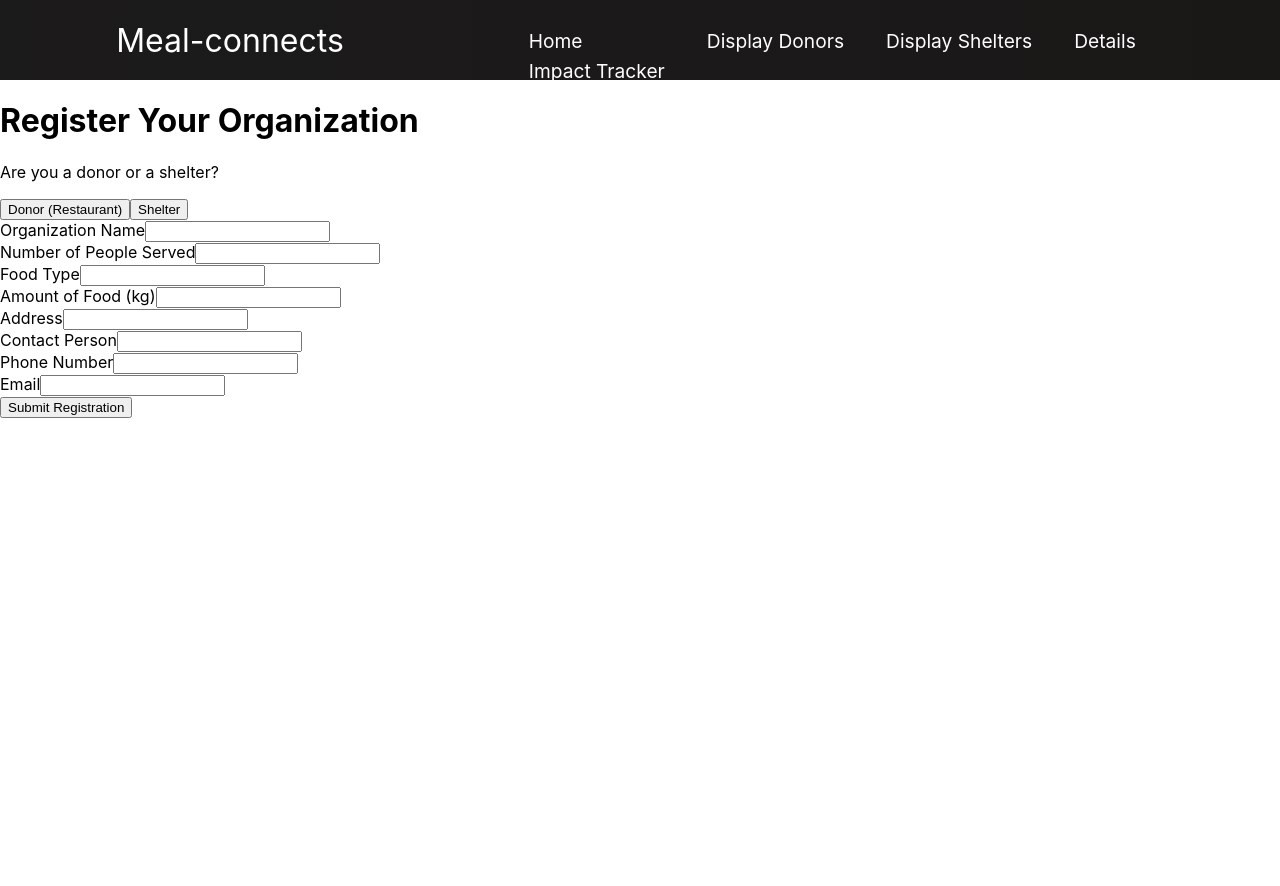
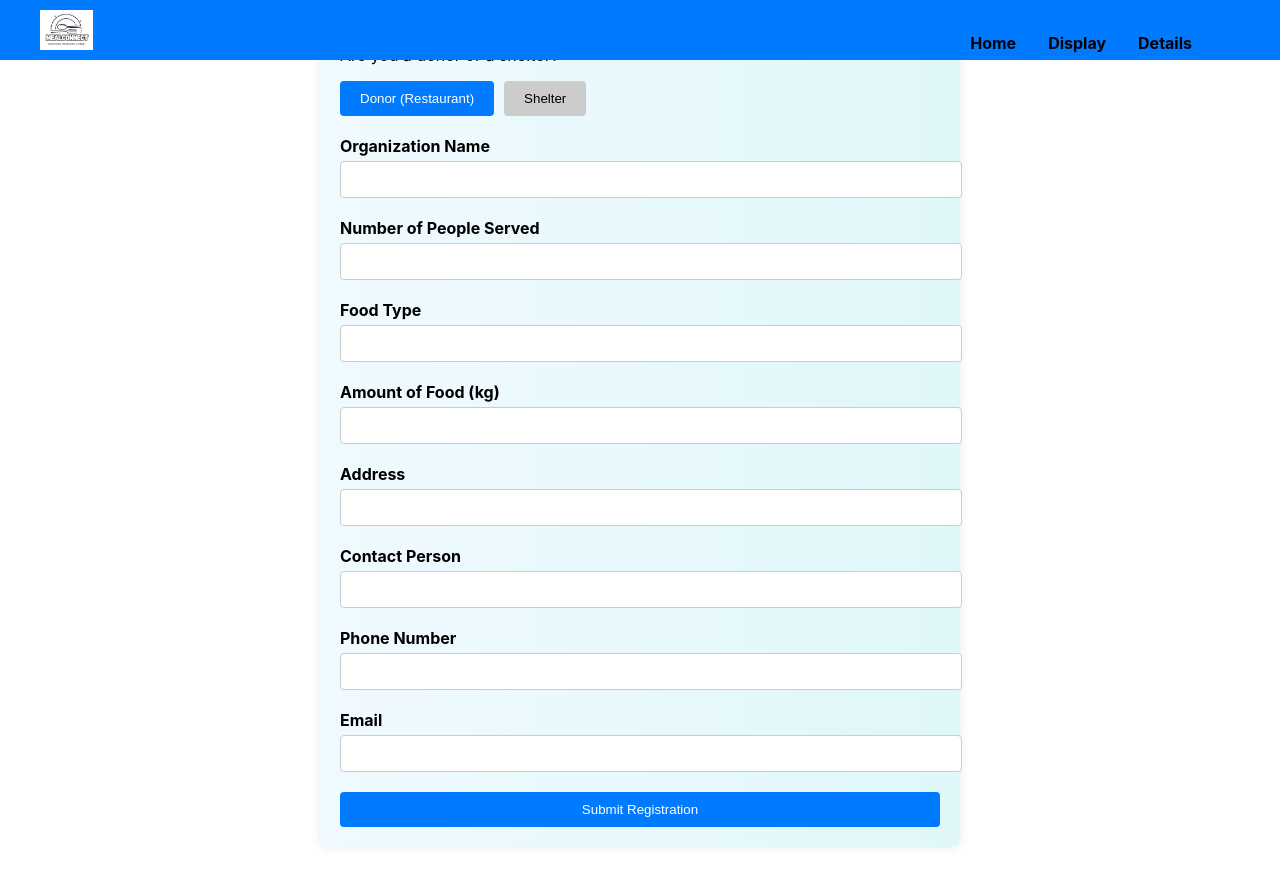
Before and after one commit to Sachuman/Meal-connects, a React (Create React App) app in the folder meal-connects-client/: page /details in a window 1280 px wide. Both pictures are taken after a click on the button "Donor (Restaurant)". Shown: the top 886 px of the page. Before the commit the page ends 800 px from the top, so only its background shows below. Built offline with nearby package versions, Linux system fonts and the light colour scheme.

Commit message:
new changes

```diff
--- /dev/null
+++ b/meal-connects-client/src/components/Details.css
@@ -0,0 +1,72 @@
+.backround{
+    background: white;
+    display: flex;
+    justify-content: center; /* Horizontally center */
+    align-items: center; /* Vertically center */
+    min-height: 100vh; /* Full height of the viewport */
+    background-color: white; /* Or any background you prefer */
+    position: relative;
+}
+.form-container {
+    max-width: 600px;
+    padding: 20px;
+    background: linear-gradient(to right, #f0faff, #e0f7fa);
+    border-radius: 8px;
+    box-shadow: 0 0 10px rgba(0, 0, 0, 0.1);
+    width: 100%; /* Ensure it doesn't exceed the viewport on smaller screens */
+    transform: translateY(-100px); /* Move up by 20px */
+  }
+
+  .form-wrapper h1 {
+    font-size: 24px;
+    margin-bottom: 20px;
+  }
+
+  .role-selection {
+    margin-bottom: 20px;
+  }
+
+  .role-button {
+    padding: 10px 20px;
+    margin-right: 10px;
+    border: none;
+    background-color: #ccc;
+    cursor: pointer;
+    border-radius: 4px;
+  }
+
+  .role-button.selected {
+    background-color: #007bff;
+    color: #fff;
+  }
+
+  .form-group {
+    margin-bottom: 20px;
+  }
+
+  .form-group label {
+    display: block;
+    font-weight: bold;
+    margin-bottom: 5px;
+  }
+
+  .form-group input {
+    width: 100%;
+    padding: 10px;
+    border: 1px solid #ccc;
+    border-radius: 4px;
+  }
+
+  .submit-button {
+    width: 100%;
+    padding: 10px;
+    background-color: #007bff;
+    color: #fff;
+    border: none;
+    border-radius: 4px;
+    cursor: pointer;
+  }
+
+  .submit-button:hover {
+    background-color: #0056b3;
+  }
--- a/meal-connects-client/src/components/Details.js
+++ b/meal-connects-client/src/components/Details.js
@@ -1,8 +1,9 @@
 import React, { useState } from 'react';
 import { useNavigate } from 'react-router-dom';
+import './Details.css'; // Import the CSS file
 
 export default function Details() {
-  const [isDonor, setIsDonor] = useState(null); // Track whether they are a donor or taker
+  const [isDonor, setIsDonor] = useState(null); // Track whether they are a donor or shelter
   const [formData, setFormData] = useState({
     orgName: '',
     peopleServed: '',
@@ -66,22 +67,21 @@ export default function Details() {
     }
   };
 
-
   return (
-    <div className="container mx-auto px-4 py-8">
-      <div className="w-full max-w-2xl mx-auto bg-white shadow-md rounded-lg overflow-hidden">
-        <div className="px-6 py-4">
-          <h1 className="text-2xl font-bold mb-2">Register Your Organization</h1>
-          <p className="text-gray-600 mb-4">Are you a donor or a shelter?</p>
-          <div className="mb-4">
+    <div className = "backround">
+    <div className="form-container">
+      <div className="form-wrapper">
+        <h1>Register Your Organization</h1>
+        <p>Are you a donor or a shelter?</p>
+        <div className="role-selection">
           <button
-              className={`mr-4 py-2 px-4 rounded ${isDonor ? 'bg-blue-500 text-white' : 'bg-gray-300'}`}
+            className={`role-button ${isDonor ? 'selected' : ''}`}
             onClick={() => setIsDonor(true)}
           >
             Donor (Restaurant)
           </button>
           <button
-              className={`py-2 px-4 rounded ${!isDonor && isDonor !== null ? 'bg-blue-500 text-white' : 'bg-gray-300'}`}
+            className={`role-button ${!isDonor && isDonor !== null ? 'selected' : ''}`}
             onClick={() => setIsDonor(false)}
           >
             Shelter
@@ -89,11 +89,9 @@ export default function Details() {
         </div>
 
         {isDonor !== null && (
-            <form onSubmit={handleSubmit} className="space-y-4">
-              <div>
-                <label htmlFor="orgName" className="block text-sm font-medium text-gray-700">
-                  Organization Name
-                </label>
+          <form onSubmit={handleSubmit}>
+            <div className="form-group">
+              <label htmlFor="orgName">Organization Name</label>
               <input
                 id="orgName"
                 name="orgName"
@@ -101,14 +99,11 @@ export default function Details() {
                 value={formData.orgName}
                 onChange={handleChange}
                 required
-                  className="mt-1 block w-full rounded-md border-gray-300 shadow-sm"
               />
             </div>
 
-              <div>
-                <label htmlFor="peopleServed" className="block text-sm font-medium text-gray-700">
-                  Number of People Served
-                </label>
+            <div className="form-group">
+              <label htmlFor="peopleServed">Number of People Served</label>
               <input
                 id="peopleServed"
                 name="peopleServed"
@@ -116,45 +111,36 @@ export default function Details() {
                 value={formData.peopleServed}
                 onChange={handleChange}
                 required
-                  className="mt-1 block w-full rounded-md border-gray-300 shadow-sm"
               />
             </div>
 
             {isDonor && (
               <>
-                  <div>
-                    <label htmlFor="foodType" className="block text-sm font-medium text-gray-700">
-                      Food Type
-                    </label>
+                <div className="form-group">
+                  <label htmlFor="foodType">Food Type</label>
                   <input
                     id="foodType"
                     name="foodType"
                     type="text"
                     value={formData.foodType}
                     onChange={handleChange}
-                      className="mt-1 block w-full rounded-md border-gray-300 shadow-sm"
                   />
                 </div>
-                  <div>
-                    <label htmlFor="foodAmount" className="block text-sm font-medium text-gray-700">
-                      Amount of Food (kg)
-                    </label>
+                <div className="form-group">
+                  <label htmlFor="foodAmount">Amount of Food (kg)</label>
                   <input
                     id="foodAmount"
                     name="foodAmount"
                     type="number"
                     value={formData.foodAmount}
                     onChange={handleChange}
-                      className="mt-1 block w-full rounded-md border-gray-300 shadow-sm"
                   />
                 </div>
               </>
             )}
 
-              <div>
-                <label htmlFor="address" className="block text-sm font-medium text-gray-700">
-                  Address
-                </label>
+            <div className="form-group">
+              <label htmlFor="address">Address</label>
               <input
                 id="address"
                 name="address"
@@ -162,14 +148,11 @@ export default function Details() {
                 value={formData.address}
                 onChange={handleChange}
                 required
-                  className="mt-1 block w-full rounded-md border-gray-300 shadow-sm"
               />
             </div>
 
-              <div>
-                <label htmlFor="contactPerson" className="block text-sm font-medium text-gray-700">
-                  Contact Person
-                </label>
+            <div className="form-group">
+              <label htmlFor="contactPerson">Contact Person</label>
               <input
                 id="contactPerson"
                 name="contactPerson"
@@ -177,14 +160,11 @@ export default function Details() {
                 value={formData.contactPerson}
                 onChange={handleChange}
                 required
-                  className="mt-1 block w-full rounded-md border-gray-300 shadow-sm"
               />
             </div>
 
-              <div>
-                <label htmlFor="phoneNumber" className="block text-sm font-medium text-gray-700">
-                  Phone Number
-                </label>
+            <div className="form-group">
+              <label htmlFor="phoneNumber">Phone Number</label>
               <input
                 id="phoneNumber"
                 name="phoneNumber"
@@ -192,14 +172,11 @@ export default function Details() {
                 value={formData.phoneNumber}
                 onChange={handleChange}
                 required
-                  className="mt-1 block w-full rounded-md border-gray-300 shadow-sm"
               />
             </div>
 
-              <div>
-                <label htmlFor="email" className="block text-sm font-medium text-gray-700">
-                  Email
-                </label>
+            <div className="form-group">
+              <label htmlFor="email">Email</label>
               <input
                 id="email"
                 name="email"
@@ -207,14 +184,10 @@ export default function Details() {
                 value={formData.email}
                 onChange={handleChange}
                 required
-                  className="mt-1 block w-full rounded-md border-gray-300 shadow-sm"
               />
             </div>
 
-              <button
-                type="submit"
-                className="w-full bg-blue-500 hover:bg-blue-600 text-white font-bold py-2 px-4 rounded"
-              >
+            <button type="submit" className="submit-button">
               Submit Registration
             </button>
           </form>
--- a/meal-connects-client/src/components/Home.css
+++ b/meal-connects-client/src/components/Home.css
@@ -4,13 +4,13 @@
     justify-content: center;
     align-items: center;
     min-height: 100vh;
-    background: linear-gradient(to right, #f0faff, #e0f7fa);
+
   }
 
   .home-card {
     width: 100%;
     max-width: 600px;
-    background-color: #fff;
+    background: linear-gradient(to right, #f0faff, #e0f7fa);
     box-shadow: 0 4px 8px rgba(0, 0, 0, 0.1);
     border-radius: 10px;
     overflow: hidden;
--- a/meal-connects-client/src/components/Navbar.css
+++ b/meal-connects-client/src/components/Navbar.css
@@ -1,118 +1,117 @@
+/* General Navbar Styling */
 .navbar {
-    background: linear-gradient(90deg, rgb(28, 27, 27) 0%, rgb(26, 23, 23) 100%);
-    height: 80px;
+  background-color: #007bff;
+  height: 60px; /* Reduced height */
   display: flex;
   justify-content: center;
   align-items: center;
-    font-size: 1.2rem;
+  font-size: 1rem; /* Adjust font size for compactness */
   position: sticky;
   top: 0;
   z-index: 999;
 }
 
+/* Container for Navbar items */
 .navbar-container {
   display: flex;
-    justify-content: center;
+  justify-content: space-between; /* Space between logo and menu items */
   align-items: center;
-    height: 80px;
-    max-width: 1500px;
+  height: 60px; /* Reduced height */
+  max-width: 1200px; /* Reduced width for compact layout */
+  width: 100%; /* Full width */
+  padding: 0 20px; /* Padding inside the container */
 }
 
+/* Navbar Logo */
 .navbar-logo {
+  display: flex;
+  align-items: left;
   color: #fff;
-    justify-self: start;
-    margin-left: 20px;
   cursor: pointer;
   text-decoration: none;
-    font-size: 2rem;
-    display: flex;
-    align-items: center;
 }
 
-  .fa-typo3 {
-    margin-left: 0.5rem;
-    font-size: 1.8rem;
+.navbar-logo-image {
+  max-height: 40px; /* Adjust the size of the logo */
+  width: auto;
 }
 
-  .nav-menu {
-    display: grid;
-    grid-template-columns: repeat(4, auto);
-    grid-gap: 10px;
-    list-style: none;
-    text-align: center;
-    width: 60vw;
-    justify-content: end;
-    margin-right: 2rem;
-    padding-top: 15px;
-  }
-
-  .nav-item {
-    height: 20px;
-  }
-
-  .nav-links {
-    color: #fff;
-    display: flex;
-    align-items: center;
-    text-decoration: none;
-    padding: 0.5rem 1rem;
-    height: 100%;
-  }
-
-  .nav-links:hover {
-    border-bottom: 4px solid #fff;
-    transition: all 0.2s ease-out;
-  }
-
-  .fa-bars {
-    color: #fff;
-  }
-
-  .nav-links-mobile {
-    display: none;
-  }
-
+/* Menu Icon for Mobile */
 .menu-icon {
   display: none;
 }
 
+.nav-menu {
+  display: flex;
+  list-style: none;
+  text-align: center;
+  margin-right: 2rem;
+  padding-top: 10px; /* Slight padding for a balanced look */
+}
+
+.nav-item {
+  height: 60px; /* Adjust item height */
+}
+
+.nav-links {
+  color: #000000;
+  font-weight: bold;
+  display: flex;
+  align-items: center;
+  text-decoration: none;
+  padding: 0.5rem 1rem; /* Adjust padding */
+  height: 100%;
+  transition: all 0.3s ease; /* Smooth transition */
+}
+
+/* Hover Effect on Nav Links */
+.nav-links:hover {
+  background-color: rgba(255, 255, 255, 0.1); /* Subtle background color change */
+  color: #f1f1f1;
+  border-radius: 5px; /* Rounded corners */
+  transition: background-color 0.3s ease, color 0.3s ease;
+}
+
+/* Mobile Styling */
 @media screen and (max-width: 960px) {
-    .NavbarItems {
-      position: relative;
+  .menu-icon {
+    display: block;
+    position: absolute;
+    top: 0;
+    right: 0;
+    transform: translate(-100%, 60%);
+    font-size: 1.8rem;
+    cursor: pointer;
+    color: #fff;
   }
 
   .nav-menu {
     display: flex;
     flex-direction: column;
     width: 100%;
-      height: 90vh;
+    height: 100vh;
     position: absolute;
-      top: 80px;
+    top: 60px;
     left: -100%;
-      opacity: 1;
     transition: all 0.5s ease;
+    background-color: #242424;
   }
 
   .nav-menu.active {
-      background: #242424;
     left: 0;
-      opacity: 1;
-      transition: all 0.5s ease;
-      z-index: 1;
-      padding-bottom: 200px;
   }
 
   .nav-links {
     text-align: center;
     padding: 2rem;
     width: 100%;
-      display: table;
+    display: block;
   }
 
   .nav-links:hover {
     background-color: #fff;
     color: #242424;
-      border-radius: 0;
+    transition: all 0.3s ease;
   }
 
   .navbar-logo {
@@ -121,40 +120,4 @@
     left: 0;
     transform: translate(25%, 50%);
   }
-
-    .menu-icon {
-      display: block;
-      position: absolute;
-      top: 0;
-      right: 0;
-      transform: translate(-100%, 60%);
-      font-size: 1.8rem;
-      cursor: pointer;
 }
-
-    .fa-times {
-      color: #fff;
-      font-size: 2rem;
-    }
-
-    .nav-links-mobile {
-      display: block;
-      text-align: center;
-      margin: 2rem auto;
-      border-radius: 4px;
-      width: 80%;
-      text-decoration: none;
-      font-size: 1.5rem;
-      background-color: transparent;
-      color: #fff;
-      padding: 14px 20px;
-      border: 1px solid #fff;
-      transition: all 0.3s ease-out;
-    }
-
-    .nav-links-mobile:hover {
-      background: #fff;
-      color: #242424;
-      transition: 250ms;
-    }
-  }
--- a/meal-connects-client/src/components/Navbar.js
+++ b/meal-connects-client/src/components/Navbar.js
@@ -1,5 +1,6 @@
 import React, { useState, useEffect } from "react";
 import { Link } from 'react-router-dom';
+import logo from '../assets/MealConnect.jpeg'; // Correct import path
 import './Navbar.css';
 
 function Navbar() {
@@ -8,6 +9,7 @@ function Navbar() {
 
     const handleClick = () => setClick(!click);
     const closeMobileMenu = () => setClick(false);
+
     const showButton = () => {
         if (window.innerWidth <= 960) {
             setButton(false);
@@ -18,18 +20,16 @@ function Navbar() {
 
     useEffect(() => {
         showButton();
-        window.addEventListener('resize', showButton);
-        return () => {
-            window.removeEventListener('resize', showButton);
-        };
     }, []);
+
+    window.addEventListener('resize', showButton);
 
     return (
         <>
             <nav className="navbar">
                 <div className="navbar-container">
                     <Link to="/" className="navbar-logo" onClick={closeMobileMenu}>
-                        Meal-connects <i className="fa-regular fa-comments"></i>
+                        <img src={logo} alt="MealConnect Logo" className="navbar-logo-image" />
                     </Link>
                     <div className="menu-icon" onClick={handleClick}>
                         <i className={click ? 'fas fa-times' : 'fas fa-bars'} />
@@ -41,23 +41,13 @@ function Navbar() {
                             </Link>
                         </li>
                         <li className="nav-item">
-                            <Link to='/display/donors' className="nav-links" onClick={closeMobileMenu}>
-                                Display Donors
-                            </Link>
-                        </li>
-                        <li className="nav-item">
-                            <Link to='/display/shelters' className="nav-links" onClick={closeMobileMenu}>
-                                Display Shelters
+                            <Link to='/display' className="nav-links" onClick={closeMobileMenu}>
+                                Display
                             </Link>
                         </li>
                         <li className="nav-item">
                             <Link to='/details' className="nav-links" onClick={closeMobileMenu}>
                                 Details
-                            </Link>
-                        </li>
-                        <li className="nav-item">
-                            <Link to='/tracker' className="nav-links" onClick={closeMobileMenu}>
-                                Impact Tracker
                             </Link>
                         </li>
                     </ul>
```
Also changed, not shown: meal-connects-client/src/components/Home.js (+10 -10 lines). Lines whose indentation alone changed are shown as unchanged.
